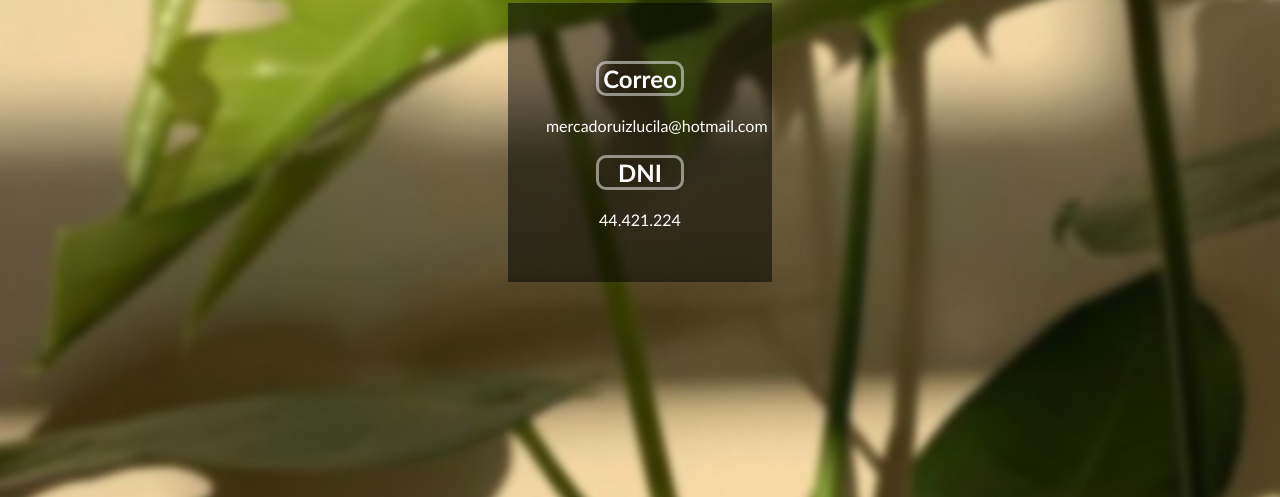
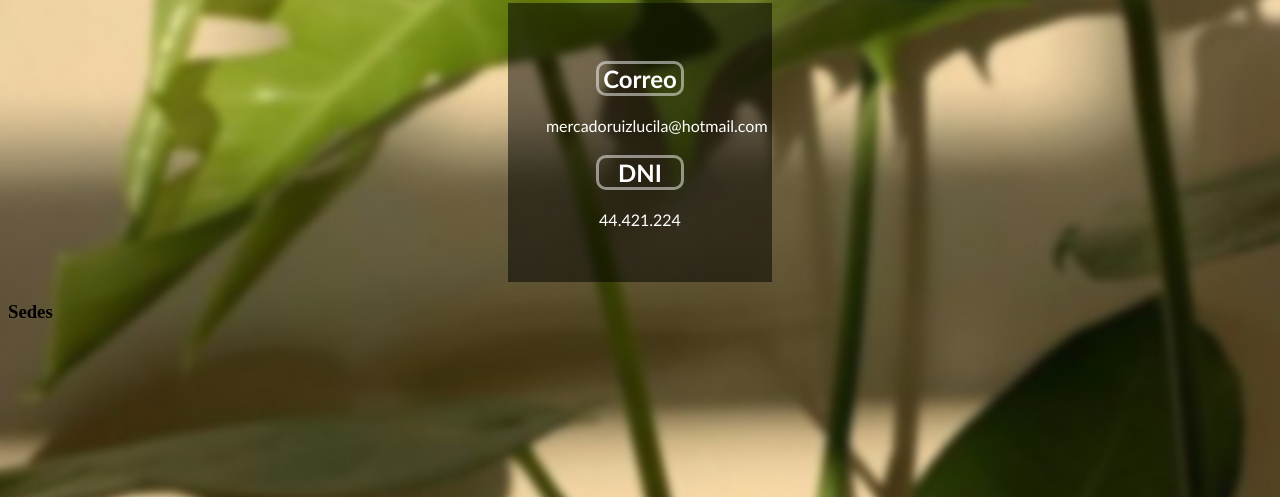
Before and after one commit to MercadoLucila/MercadoLucila, a plain HTML site: page LucilaMercadoRuiz/index.html in a window 1280 px wide. Shown: the part 303-800 px from the top of the page. Drawn offline with Linux system fonts and the light colour scheme.

Commit message:
agregar un tag

```diff
--- a/LucilaMercadoRuiz/index.html
+++ b/LucilaMercadoRuiz/index.html
@@ -20,5 +20,9 @@
         <p>44.421.224</p>
     </div>
 
+    <div class="box3">
+        <h3>Sedes</h3>
+    </div>
+
 </body>
 </html>
```
